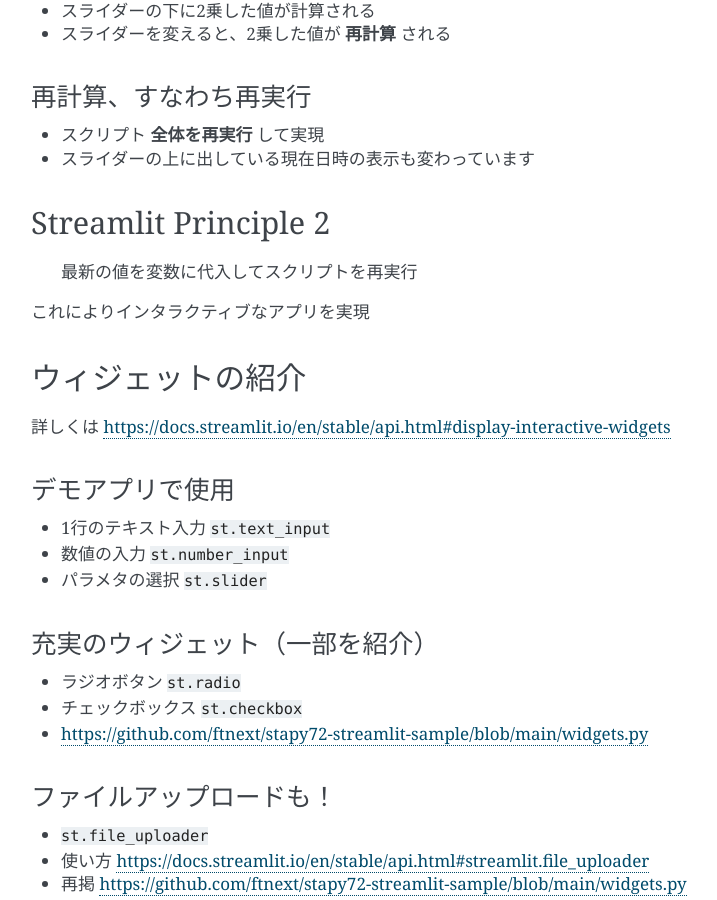
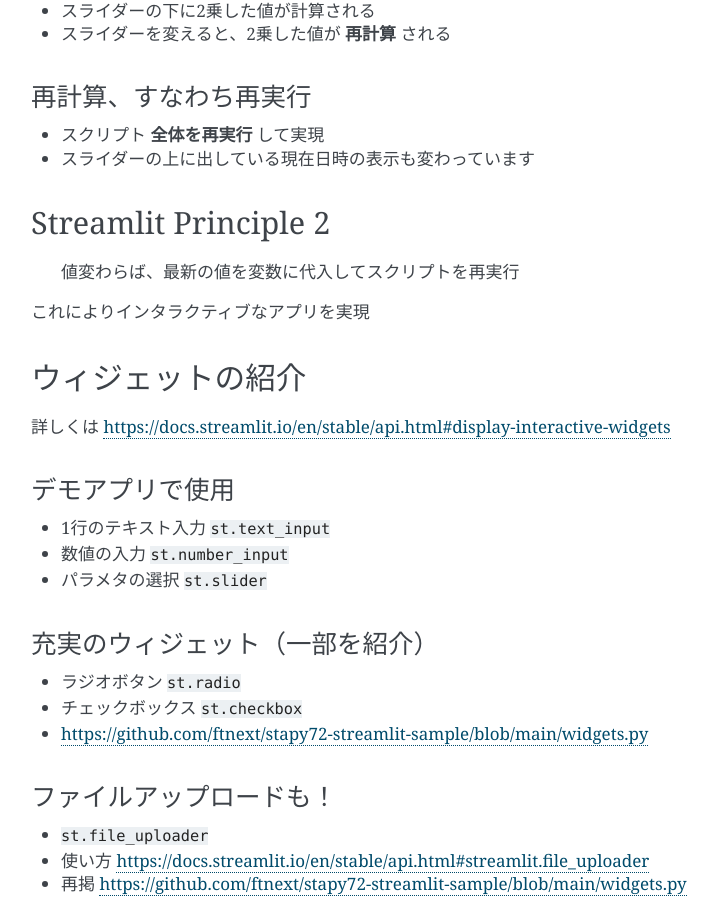
Before and after one commit to ftnext/2021_slides, a Sphinx documentation site: the page built from source/stapy_Aug_app_runner/streamlit_season.rst, in a window 1280 px wide and 900 px high, scrolled down 10965 px. Shown: the whole window, without its empty margins (389-1106 px from the left). Built offline with Sphinx 7.4.7, drawn with Linux system fonts in a browser that asks for light colours; comment, search, counter and statistics services are not loaded; some of the changed text lies outside the part shown.

Commit message:
[feat] Tweak principle 2

```diff
--- a/source/stapy_Aug_app_runner/principles/cache.rst.txt
+++ b/source/stapy_Aug_app_runner/principles/cache.rst.txt
@@ -101,5 +101,5 @@ Streamlit Principle 3
 ============================================================
 
 1. Pythonスクリプト、是れ即ちアプリ
-2. 最新の値を変数に代入してスクリプトを再実行
+2. 値変わらば、最新の値を変数に代入してスクリプトを再実行
 3. スクリプトを再実行する方針ゆえ、キャッシュ利用を指定すべし
--- a/source/stapy_Aug_app_runner/principles/interaction.rst.txt
+++ b/source/stapy_Aug_app_runner/principles/interaction.rst.txt
@@ -41,7 +41,7 @@ Streamlitの強みの1つ、インタラクションを取り上げます
 Streamlit Principle 2
 ============================================================
 
-    最新の値を変数に代入してスクリプトを再実行
+    値変わらば、最新の値を変数に代入してスクリプトを再実行
 
 これによりインタラクティブなアプリを実現
 
--- a/source/stapy_Aug_app_runner/streamlit_season.rst
+++ b/source/stapy_Aug_app_runner/streamlit_season.rst
@@ -162,7 +162,7 @@ Djangoのカンファレンス（7月開催）公式さんの言
 ============================================================
 
 1. **Pythonスクリプト**、是れ即ちアプリ
-2. **最新の値** を変数に代入してスクリプトを **再実行**
+2. 値変わらば、 **最新の値** を変数に代入してスクリプトを **再実行**
 3. スクリプトを再実行する方針ゆえ、 **キャッシュ利用を指定** すべし
 
 Streamlit「とびっきりの魔法をかけてあげるわ！」
```
